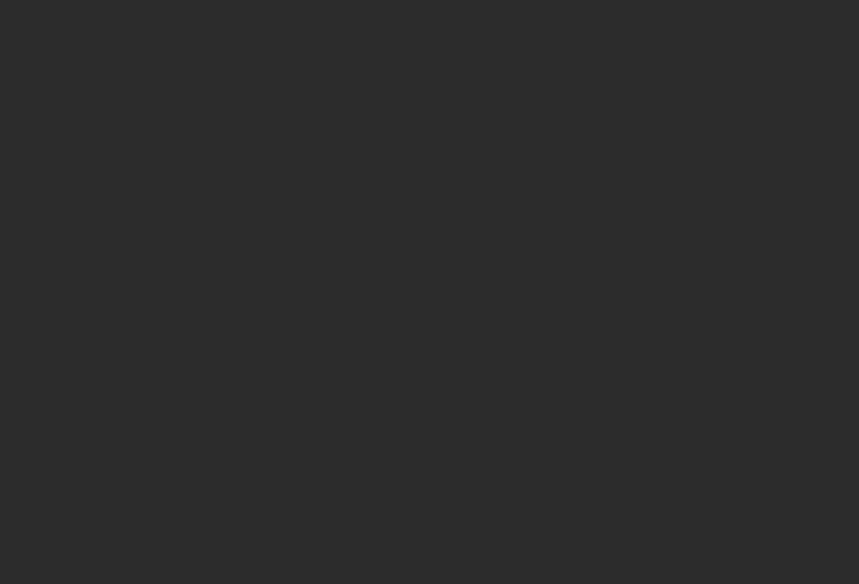
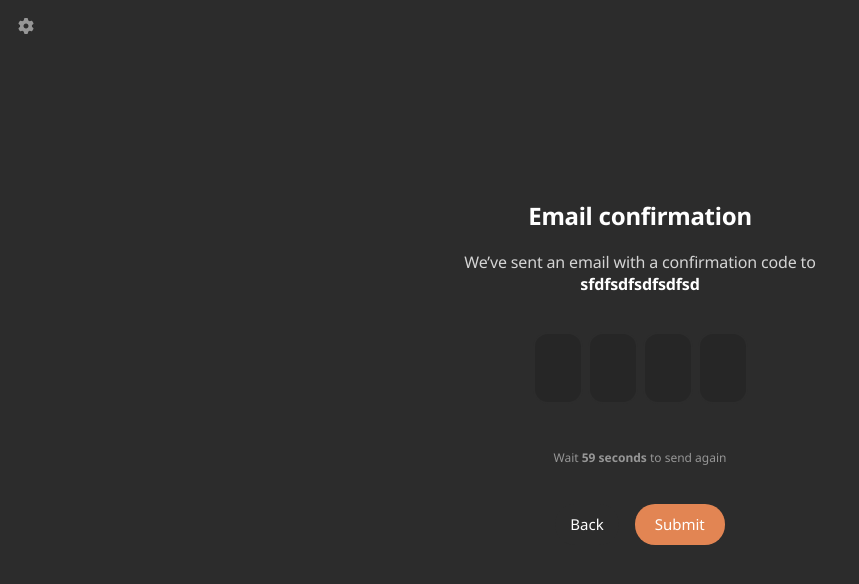
Before and after one commit to Ambermsg/frontend, a React (Vite) app: page /confirm-email in a window 1280 px wide. Before the commit this address had no page. Shown: the top 584 px of the page, without its empty margins (0-859 px from the left). Built offline with nearby package versions, Linux system fonts and the light colour scheme.

Commit message:
Making Email Confirm page / didnt finish logic of OTP / didnt make paste logic / did make styles / validation / put logic to maintain maxLength on just 1 character

```diff
--- a/src/main.jsx
+++ b/src/main.jsx
@@ -7,6 +7,7 @@ import Register from "./pages/Register.jsx";
 import HelloTor from "./pages/HelloTor.jsx";
 import { BrowserRouter, Route, Routes, useNavigate } from "react-router";
 import RegisterSecond from "./pages/RegisterSecond.jsx";
+import EmailConfirm from "./pages/EmailConfirm.jsx";
 
 const detectTorBrowser = () => {
   const userAgent = navigator.userAgent || "";
@@ -68,6 +69,7 @@ const RootForTheme = () => {
       <Route path="/register" element={<Register />} />
       <Route path="/register/second" element={<RegisterSecond />} />
       <Route path="/tor" element={<HelloTor />} />
+      <Route path="/confirm-email" element={<EmailConfirm />} />
     </Routes>
   );
 };
--- a/src/pages/EmailConfirm.jsx
+++ b/src/pages/EmailConfirm.jsx
@@ -1,10 +1,323 @@
-import { Header } from "../components/Header";
+import styled from "styled-components";
+import Header from "../components/Header.jsx";
+import { useForm } from "react-hook-form";
+import { yupResolver } from "@hookform/resolvers/yup";
+import * as yup from "yup";
+import { NavLink } from "react-router";
+
+const H1 = styled.h1`
+  font-family: Noto Sans;
+  font-size: 24px;
+  font-weight: 700;
+  line-height: 32.69px;
+  letter-spacing: -0.01em;
+  text-align: center;
+
+  margin-bottom: 19px;
+`;
+const Button = styled.button`
+  cursor: pointer;
+  font-family: Noto Sans;
+  font-size: 15px;
+  font-weight: 400;
+  line-height: 20.43px;
+  text-align: center;
+  padding: 10px 20px;
+  border-radius: 20px;
+  border: 0px;
+  background-color: var(--theme-contrast);
+`;
+
+const ButtonBack = styled.button`
+  cursor: pointer;
+  font-family: Noto Sans;
+  font-size: 15px;
+  font-weight: 400;
+  line-height: 20.43px;
+  text-align: center;
+  padding: 10px 15px;
+  border-radius: 20px;
+  border: 0px;
+  background-color: var(--theme-bg);
+`;
+
+const P = styled.p`
+  font-family: Noto Sans;
+  font-size: 16px;
+  font-weight: 400;
+  line-height: 21.79px;
+  letter-spacing: -0.01em;
+  text-align: center;
+
+  color: #ffffffcc;
+`;
+
+const PSmall = styled.p`
+  font-family: Noto Sans;
+  font-size: 12px;
+  font-weight: 400;
+  line-height: 16.34px;
+  text-align: center;
+
+  color: #ffffff80;
+`;
+const SpanSmall = styled.span`
+  font-family: Noto Sans;
+  font-size: 12px;
+  font-weight: 700;
+  line-height: 16.34px;
+  text-align: center;
+
+  color: #ffffff80;
+`;
+
+const Span = styled.span`
+  font-family: Noto Sans;
+  font-size: 16px;
+  font-weight: 700;
+  line-height: 21.79px;
+  letter-spacing: -0.01em;
+  text-align: center;
+`;
+
+const PError = styled.p`
+  margin-left: 12px;
+
+  font-family: Noto Sans;
+  font-size: 12px;
+  font-weight: 400;
+  line-height: 16.34px;
+  text-align: left;
+
+  color: #ff3939;
+`;
+
+const A = styled.a`
+  font-family: Noto Sans;
+  font-size: 12px;
+  font-weight: 400;
+  line-height: 16.34px;
+  text-align: center;
+  text-underline-position: from-font;
+  text-decoration-skip-ink: none;
+  color: var(--theme-contrast);
+`;
+
+const NavLinkStyled = styled(NavLink)`
+  font-family: Noto Sans;
+  font-size: 12px;
+  font-weight: 400;
+  line-height: 16.34px;
+  text-align: center;
+  text-underline-position: from-font;
+  text-decoration-skip-ink: none;
+  color: var(--theme-contrast);
+`;
+
+const Wrapper = styled.div`
+  height: 100vh;
+  display: flex;
+  flex-direction: column;
+  justify-content: center; /* Centers content vertically */
+`;
+
+const Section = styled.section`
+  margin: 0 auto;
+  max-width: 400px;
+
+  display: flex;
+  flex-flow: column;
+  justify-content: center;
+  gap: 15px;
+`;
+
+const Input = styled.input`
+  padding: 10px;
+  width: 50px;
+  height: 72px;
+  border: 2px solid var(--theme-bg);
+  border-radius: 15px;
+  background-color: #00000021;
+
+  font-family: Noto Sans;
+  font-size: 32px;
+  font-weight: 400;
+  line-height: 43.58px;
+  text-align: center;
+
+  &[type="number"]::-webkit-inner-spin-button,
+  &[type="number"]::-webkit-outer-spin-button {
+    -webkit-appearance: none;
+    margin: 0;
+  }
+
+
+  &[type="number"]::-moz-appearance: textfield;
+
+  &:focus {
+    outline: none; /* Removes the default focus border */
+    border: 2px solid green;
+  }
+`;
+
+const Form = styled.form`
+  margin: 36px 0 25px 0;
+
+  display: flex;
+  flex-flow: column;
+  align-items: center;
+  gap: 23px;
+`;
+
+const FormDiv = styled.div`
+  max-width: 250px;
+
+  display: flex;
+  flex-flow: row;
+  gap: 5px;
+`;
+
+const ButtonDiv = styled.div`
+  margin-bottom: 30px;
+  margin-top: 15px;
+  display: flex;
+  justify-content: center;
+  align-items: center;
+  gap: 16px;
+`;
+
+const schema = yup.object({
+  first: yup
+    .string()
+    .oneOf(["0", "1", "2", "3", "4", "5", "6", "7", "8", "9"])
+    .required("Please enter first number"),
+  second: yup
+    .string()
+    .oneOf(["0", "1", "2", "3", "4", "5", "6", "7", "8", "9"])
+    .required("Please enter second number"),
+  third: yup
+    .string()
+    .oneOf(["0", "1", "2", "3", "4", "5", "6", "7", "8", "9"])
+    .required("Please enter third number"),
+  fourth: yup
+    .string()
+    .oneOf(["0", "1", "2", "3", "4", "5", "6", "7", "8", "9"])
+    .required("Please enter fourth number"),
+});
 
 const EmailConfirm = () => {
+  let notFilledError;
+
+  const {
+    register,
+    handleSubmit,
+    reset,
+    formState: { errors },
+  } = useForm({
+    resolver: yupResolver(schema),
+  });
+  console.log(errors);
+
+  const onSubmit = (data) => {
+    let result = "";
+
+    Array.from(Object.entries(data)).map((value) => {
+      result += value[1];
+      console.log("result: ", result);
+    });
+
+    if (result.length === 4) {
+      console.log("success");
+    } else {
+      notFilledError = "You haven't filled all inputs";
+    }
+  };
+
   return (
-    <>
+    <Wrapper>
       <Header />
-    </>
+      <H1>Email confirmation</H1>
+      <Section>
+        <P>
+          We’ve sent an email with a confirmation code to{" "}
+          <Span>{"sfdfsdfsdfsdfsd"}</Span>
+        </P>
+      </Section>
+
+      <Form onSubmit={handleSubmit(onSubmit)}>
+        <FormDiv>
+          <Input
+            maxLength="1"
+            type="text"
+            {...register("first")}
+            onChange={(e) => {
+              const value = e.target.value.replace(/[^0-9]/g, ""); // Remove non-numeric characters
+              e.target.value = value.slice(0, 1); // Ensure only 1 character
+            }}
+          />
+          <Input
+            maxLength="1"
+            type="text"
+            {...register("second")}
+            onChange={(e) => {
+              const value = e.target.value.replace(/[^0-9]/g, "");
+              e.target.value = value.slice(0, 1);
+            }}
+          />
+          <Input
+            maxLength="1"
+            type="text"
+            {...register("third")}
+            onChange={(e) => {
+              const value = e.target.value.replace(/[^0-9]/g, "");
+              e.target.value = value.slice(0, 1);
+            }}
+          />
+          <Input
+            maxLength="1"
+            type="text"
+            {...register("fourth")}
+            onChange={(e) => {
+              const value = e.target.value.replace(/[^0-9]/g, "");
+              e.target.value = value.slice(0, 1);
+            }}
+          />
+        </FormDiv>
+
+        {notFilledError ? <PError>{notFilledError}</PError> : ""}
+        {errors ? <PError>{errors[0]}</PError> : ""}
+        {/* <FormDiv>
+          <Label htmlFor="">Username or email</Label>
+          <Input type="text" {...register("usernameEmail")} />
+          <PError>{errors.usernameEmail?.message}</PError>
+        </FormDiv>
+
+        <FormDiv>
+          <Label htmlFor="">Password</Label>
+          <Input type="text" {...register("password")} />
+          <PError>{errors.password?.message}</PError>
+        </FormDiv> */}
+
+        <Section>
+          <PSmall>
+            Wait <SpanSmall>{"59 seconds"}</SpanSmall> to send again
+          </PSmall>
+        </Section>
+
+        <ButtonDiv>
+          <ButtonBack type="submit">Back</ButtonBack>
+          <Button type="submit">Submit</Button>
+        </ButtonDiv>
+      </Form>
+
+      {/* <A href="#">Forgot your password?</A>
+        <P>
+          Doesn’t have an account?
+          <NavLinkStyled to="/register" style={{ marginLeft: "5px" }}>
+            Register
+          </NavLinkStyled>
+        </P> */}
+    </Wrapper>
   );
 };
 
```
